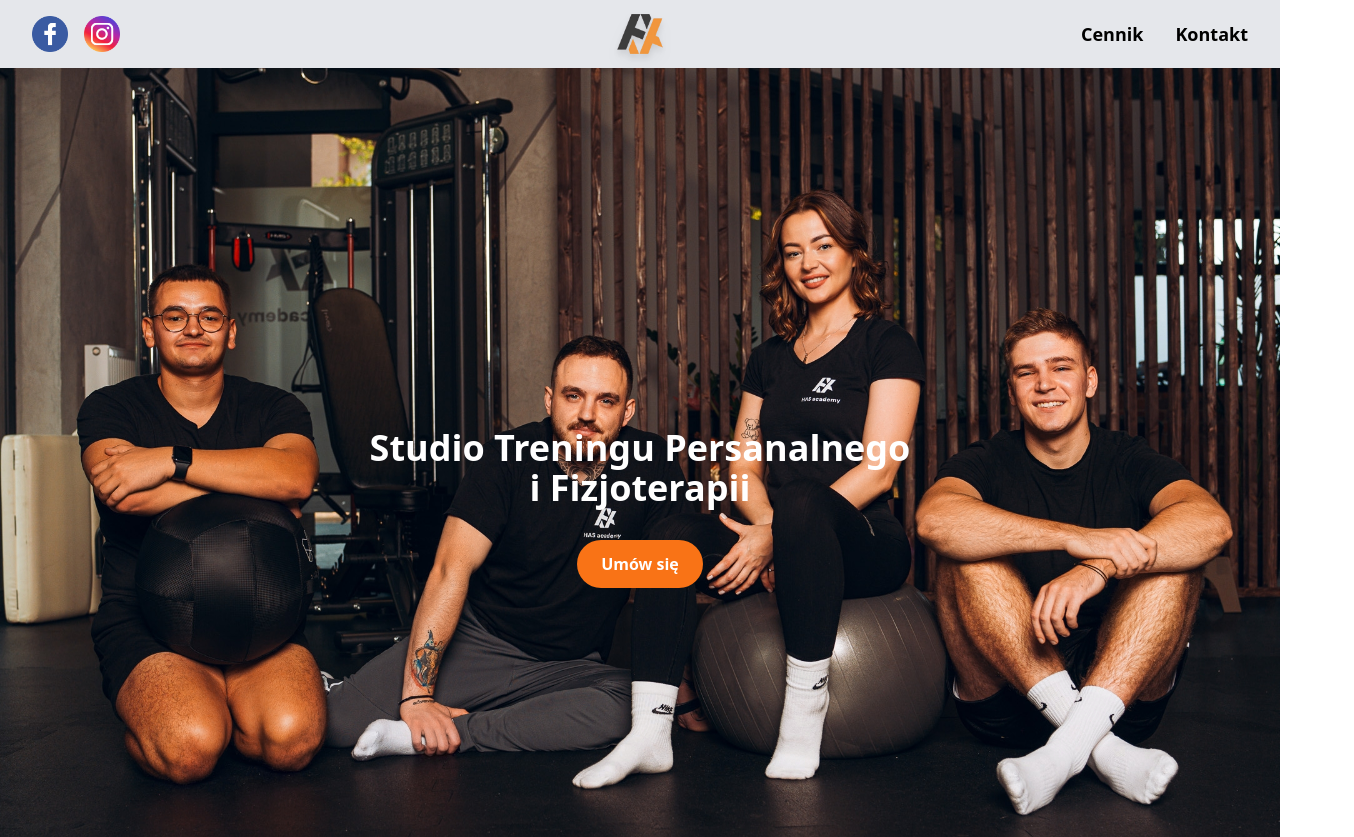
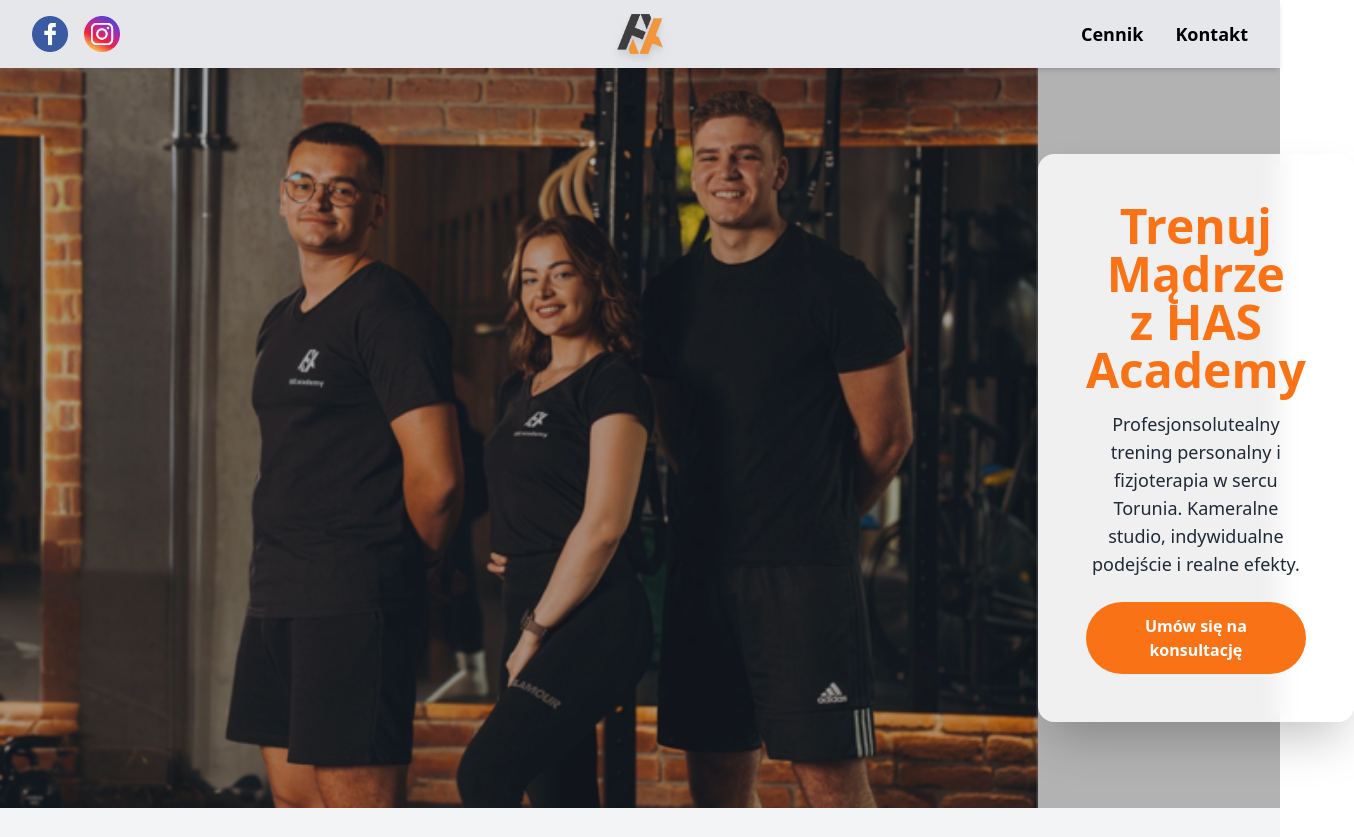
Before and after one commit to Twenfyx/academy, a React (Create React App) app: page / in a window 1280 px wide. Shown: the top 837 px of the page, 1354 px wide, since content can reach past the window. Built offline with nearby package versions, Linux system fonts and the light colour scheme.

Commit message:
some changes

```diff
--- a/src/App.tsx
+++ b/src/App.tsx
@@ -7,9 +7,12 @@ import AboutUs from './pages/About';
 import Cennik from './pages/Cennik';
 import Kontakt from './pages/Kontakt';
 import Polityka from './pages/Polityka';
+import ScrollToTop from './components/ScrollToTop';
 
 const App: React.FC = () => {
   return (
+    <>
+       <ScrollToTop />
     <Routes>
       <Route>
 
@@ -21,6 +24,7 @@ const App: React.FC = () => {
         {/* Add more routes as needed */}
       </Route>
     </Routes>
+    </>
   );
 };
 
--- a/src/components/Navbar.tsx
+++ b/src/components/Navbar.tsx
@@ -26,10 +26,16 @@ const Navbar: React.FC = () => {
 
           {/* Centered Logo with Link */}
           <div className="absolute left-1/2 transform -translate-x-1/2">
-            <Link to="/" className="flex items-center justify-center">
-              <img src={logoNobg} alt="HAS Academy Logo" className="h-20 drop-shadow-lg transition transform hover:scale-105" />
-            </Link>
-          </div>
+  <Link to="/" className="flex items-center justify-center space-x-3">
+    <img
+      src={logoNobg}
+      alt="HAS Academy Logo"
+      className="h-20 drop-shadow-lg transition transform hover:scale-105"
+    />
+    {/* <span className="text-white text-2xl font-semibold">HasAcademy</span> */}
+  </Link>
+</div>
+
 
           {/* Desktop Navigation */}
           <div className="hidden md:flex space-x-8">
--- a/src/components/Onas.tsx
+++ b/src/components/Onas.tsx
@@ -2,6 +2,7 @@ import React from 'react';
 import img3 from '../images/22.jpg';
 import img5 from '../images/paula2R.jpeg'; // Currently unused
 import img6 from '../images/6R.jpg';
+
 
 const Onas = () => {
   return (
--- a/src/components/Pytania.tsx
+++ b/src/components/Pytania.tsx
@@ -43,7 +43,7 @@ const faqData = [
 
 const Pytania = () => {
   return (
-    <div className="my-20 text-center pt-8">
+    <div className="mt-20 text-center pt-8">
       {/* Logo Section */}
 
 
@@ -53,7 +53,7 @@ const Pytania = () => {
           <FAQItem key={index} question={item.question} answer={item.answer} />
         ))}
       </div>
-      <div className="flex justify-center mt-8">
+      <div className="flex justify-center py-16">
         <img src={logo} alt="HAS Academy Logo" className="h-32 w-auto" />
       </div>
     </div>
--- /dev/null
+++ b/src/components/ScrollToTop.tsx
@@ -0,0 +1,15 @@
+// components/ScrollToTop.tsx
+import { useEffect } from 'react';
+import { useLocation } from 'react-router-dom';
+
+const ScrollToTop = () => {
+  const { pathname } = useLocation();
+
+  useEffect(() => {
+    window.scrollTo({ top: 0, behavior: 'smooth' });
+  }, [pathname]);
+
+  return null;
+};
+
+export default ScrollToTop;
--- a/src/components/Trenerzy.tsx
+++ b/src/components/Trenerzy.tsx
@@ -42,7 +42,7 @@ const trainers: Trainer[] = [
 
 const Trenerzy = () => {
   return (
-    <div className="py-24 bg-white px-4 sm:px-6 lg:px-8">
+    <div className="pt-24 bg-white px-4 sm:px-6 lg:px-8">
       <div className="max-w-6xl mx-auto text-center">
         <h2 className="text-4xl font-extrabold text-orange-500 mb-16">Nasi Trenerzy</h2>
 
@@ -54,7 +54,7 @@ const Trenerzy = () => {
         </div>
 
         {/* Logo Section */}
-        <div className="flex justify-center mt-16">
+        <div className="flex justify-center py-16">
           <img src={logo} alt="HAS Academy Logo" className="h-24 sm:h-32 w-auto" />
         </div>
       </div>
--- a/src/pages/Cennik.tsx
+++ b/src/pages/Cennik.tsx
@@ -127,12 +127,13 @@ const Cennik: React.FC = () => {
             <p className="mb-6 text-lg">
               Wybierz najlepszą opcję i skontaktuj się z nami, aby rozpocząć swoją przygodę z HAS Academy.
             </p>
-            <a
-              href="/contact"
-              className="bg-white text-orange-500 font-semibold px-10 py-4 rounded-full shadow-md hover:bg-orange-500 hover:text-white transition"
-            >
-              Skontaktuj się z nami
-            </a>
+ <Link to="/kontakt"
+  className="bg-white text-orange-500 font-semibold px-10 py-4 rounded-full shadow-md transition-all duration-300 ease-in-out
+             hover:bg-orange-600 hover:text-white hover:scale-105 hover:shadow-xl"
+>
+  Skontaktuj się z nami
+</Link>
+
           </div>
 
           {/* Opinie */}
@@ -155,7 +156,7 @@ const Cennik: React.FC = () => {
           </div>
 
           {/* Logo */}
-          <div className="flex justify-center my-20">
+          <div className="flex justify-center py-16">
             <img src={logo} alt="HAS Academy Logo" className="h-32 w-auto" />
           </div>
 
--- a/src/pages/Home.tsx
+++ b/src/pages/Home.tsx
@@ -1,4 +1,3 @@
-// App.tsx
 import React from 'react';
 import Navbar from '../components/Navbar';
 import Onas from '../components/Onas';
@@ -8,25 +7,51 @@ import Pytania from '../components/Pytania';
 import KontaktHome from '../components/KontaktHome';
 import { Link } from 'react-router-dom';
 
+import img7 from '../images/glowne.png';
+import img8 from '../images/maaain2.jpg';
+
 const Home: React.FC = () => {
   return (
-    <div className="">
+    <div className="bg-white">
       <Navbar />
 
-      {/* Sekcja Home */}
-      <section id="home" className="pt-20 h-screen bg-cover bg-center text-white flex items-center justify-center bg-[url('./images/1.jpg')]">
-        <div className="text-center">
-          <h1 className="text-4xl font-bold">Studio Treningu Persanalnego <br /> i Fizjoterapii</h1>
-          <button className="text-base mt-8 px-6 py-3 bg-orange-500 text-white rounded-full font-semibold hover:bg-orange-600">Umów się</button>
+      {/* Alternatywna sekcja główna */}
+      <section
+        id="home"
+        className="relative h-[calc(100vh-60px)] w-full flex items-center justify-center"
+      >
+        {/* Tło obrazka */}
+        <img
+  src={img7}
+  alt="Tło główne"
+  className="ab inset-0 w-full h-full object-cover object-top opacity-90"
+/>
+
+
+        {/* Przezroczysty panel z treścią */}
+        <div className="relative z-10 bg-white/80 backdrop-blur-md p-8 md:p-12 rounded-2xl shadow-2xl max-w-3xl text-center">
+          <h1 className="text-3xl sm:text-4xl md:text-5xl font-bold text-orange-500 mb-4 leading-tight">
+            Trenuj Mądrze <br /> z HAS Academy
+          </h1>
+          <p className="text-base sm:text-lg text-gray-800 mb-6 leading-relaxed">
+            Profesjonsolutealny trening personalny i fizjoterapia w sercu Torunia.
+            Kameralne studio, indywidualne podejście i realne efekty.
+          </p>
+          <button className="px-8 py-3 bg-orange-500 text-white rounded-full font-semibold hover:bg-orange-600 transition">
+            Umów się na konsultację
+          </button>
         </div>
+
+        {/* Overlay dla ciemniejszego efektu */}
+        <div className="absolute inset-0 bg-black/30" />
       </section>
 
+      {/* Reszta strony */}
       <Onas />
       <Trenerzy />
       <Uslugi />
       <Pytania />
       <KontaktHome />
-
 
       {/* Stopka */}
       <footer className="bg-black text-white py-4">
@@ -38,10 +63,6 @@ const Home: React.FC = () => {
           </Link>
         </div>
       </footer>
-
-
-
-
     </div>
   );
 };
--- a/src/pages/Kontakt.tsx
+++ b/src/pages/Kontakt.tsx
@@ -38,7 +38,7 @@ const Kontakt: React.FC = () => {
   return (
     <>
       <Navbar />
-      <div className="bg-gray-100 py-20">
+      <div className="bg-gray-100 pt-20">
         <div className="max-w-6xl mx-auto px-4 text-center">
           <h2 className="text-4xl font-extrabold text-orange-500 mb-6">Skontaktuj Się z Nami</h2>
           <p className="text-lg text-gray-700 mb-12">
@@ -150,7 +150,7 @@ const Kontakt: React.FC = () => {
           </div>
         </div>
 
-        <div className="flex justify-center mt-16">
+        <div className="flex justify-center py-16">
           <img src={logo} alt="HAS Academy Logo" className="h-32 w-auto" />
         </div>
       </div>
```
Also changed, not shown: src/images/maaain.jpg (added), src/images/maaain2.jpg (added). Lines whose indentation alone changed are shown as unchanged.
